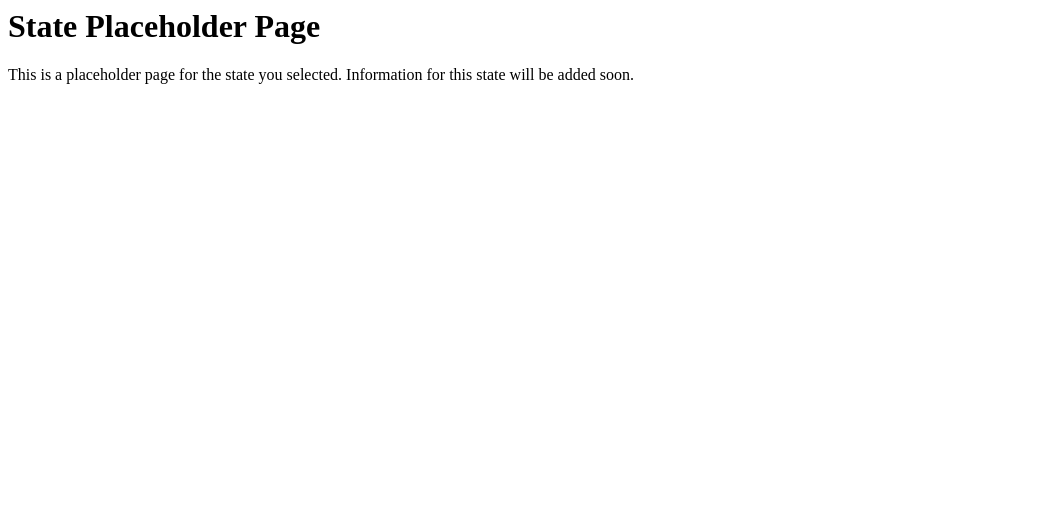
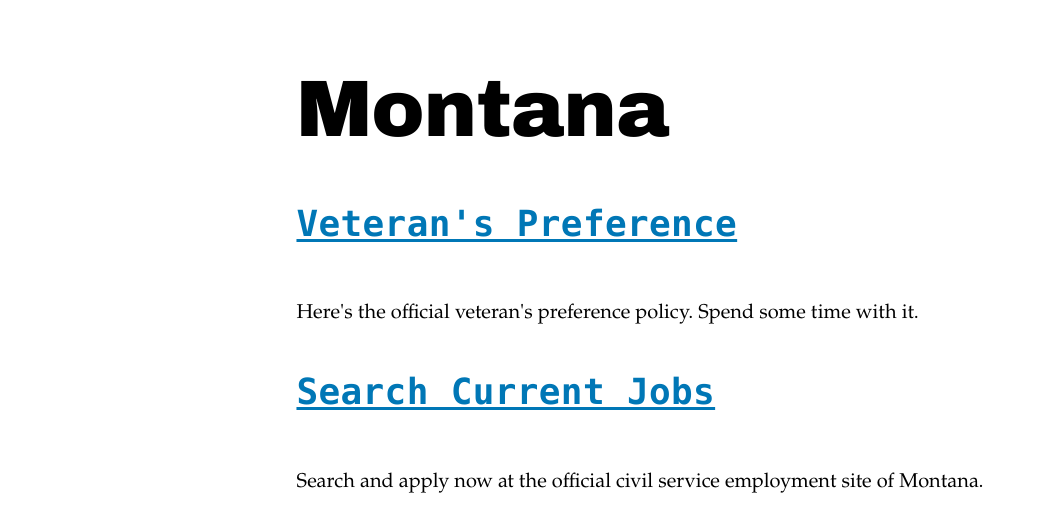
Before and after one commit to civilservicevets/civilservicevets.github.io, a plain HTML site: page montana.html in a window 1280 px wide. Shown: the whole page, without its empty margins (0-1037 px from the left). Drawn offline with Linux system fonts and the light colour scheme.

Commit message:
Update montana.html

```diff
--- a/montana.html
+++ b/montana.html
@@ -1,9 +1,14 @@
 <html>
-  <head>
-    <title>Civil Service Vets - State Placeholder Page</title>
-  </head>
-  <body>
-    <h1>State Placeholder Page</h1>
-    <p>This is a placeholder page for the state you selected. Information for this state will be added soon.</p>
-  </body>
+<head>
+<meta name="viewport" content="width=device-width, initial-scale=1">
+<title>Montana</title>
+<link rel="stylesheet" href="styles.css">
+</head>
+<body>
+<h1>Montana</h1>
+<h2><a href="https://www.mdt.mt.gov/jobs/docs/VeteransEmploymentPreference.pdf">Veteran's Preference</a></h2>
+<p>Here's the official veteran's preference policy. Spend some time with it.</p>
+<h2><a href="https://mtstatejobs.taleo.net/careersection/200/jobsearch.ftl?lang=en">Search Current Jobs</a></h2>
+<p>Search and apply now at the official civil service employment site of Montana.</p>
+</body>
 </html>
```
